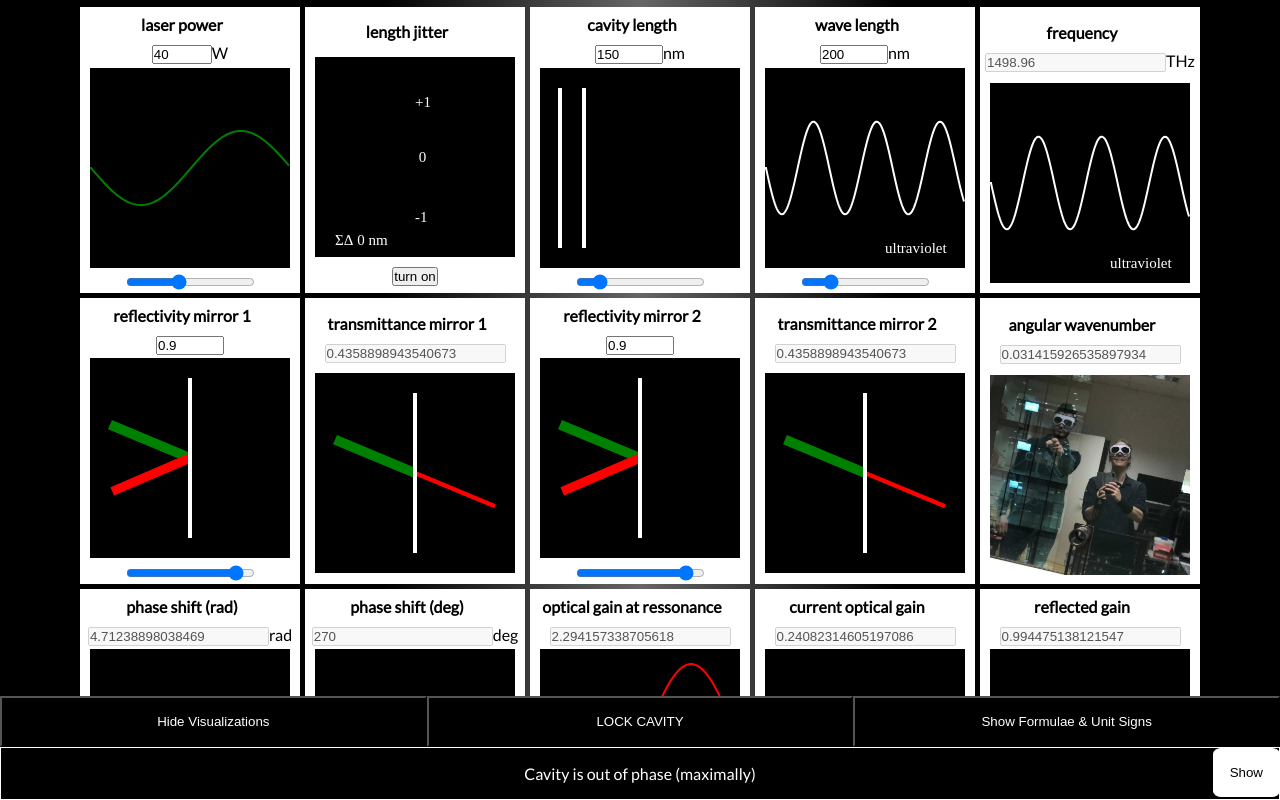
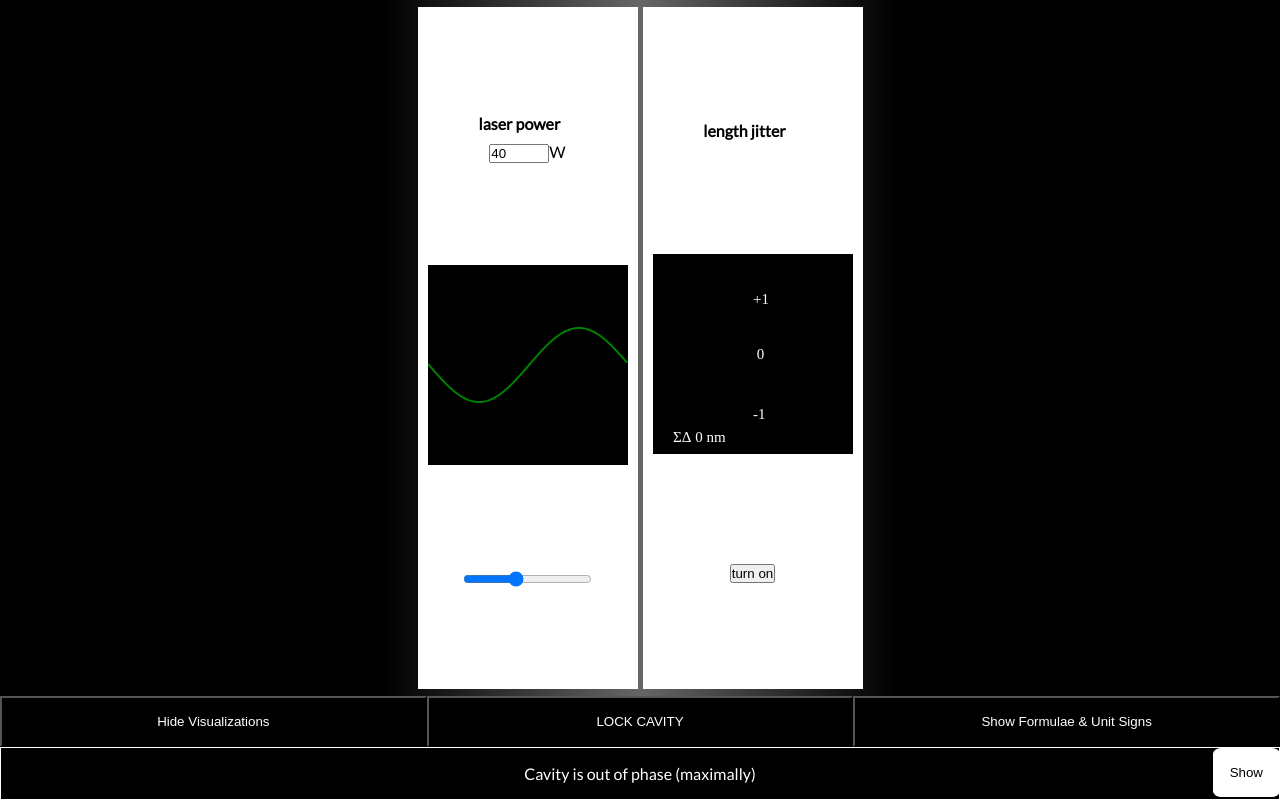
Before and after one commit to bmedicke/optical-cavity, a React (Create React App) app in the folder simulator/: page / in a window 1280 px wide. Built offline with nearby package versions, Linux system fonts and the light colour scheme; what better-react-mathjax would draw is missing.

Commit message:
map box-components (WIP)
Co-authored-by: Benjamin Medicke <bmedicke@gmail.com>

```diff
--- a/simulator/src/App.js
+++ b/simulator/src/App.js
@@ -71,6 +71,8 @@ function App() {
   const [showvisualizations, setShowvisualizations] = useState(true)
   const [wavelengthColor, setWavelengthColor] = useState({})
 
+  const [boxList, setBoxList] = useState([{}])
+
   // cavity controls
   const [isPowerSweeping, setIsPowerSweeping] = useState(false)
   const PowerSweep = withSweep(Box)
@@ -82,6 +84,31 @@ function App() {
 
   // BOTTOM
   const [isBottomCollapsed, setIsBottomCollapsed] = useState(true)
+
+  const list = [
+    {
+      label: 'laser power',
+      rgb: wavelengthColor,
+      hideCanvas: !showvisualizations,
+      formula: '\\(P\\)',
+      min: '0',
+      max: '100',
+      step: '1',
+      unit: 'W',
+      value: laserpower,
+      canvasplot: <Power power={laserpower} />,
+      setF: (e) => setLaserpower(e.target.value),
+      showFormula: showformulas,
+    },
+    {
+      label: 'length jitter',
+      isActive: isLengthJittering,
+      setIsActive: setIsLengthJittering,
+      setter: setCavitylength,
+      hideCanvas: !showvisualizations,
+      type: 'jitter',
+    },
+  ]
 
   useEffect(() => {
     setWavelengthColor(wavelength2rgb(wavelength))
@@ -240,6 +267,20 @@ function App() {
     <MathJaxContext>
       <div className="App">
         <div style={containerStyle} className="variable-wrapper">
+          {list.map((e) => {
+            let toReturn = null
+
+            switch (e.type) {
+              case 'jitter':
+                toReturn = <JitterBox {...e} />
+                break
+
+              default:
+                toReturn = <Box {...e} />
+            }
+
+            return toReturn
+          })}
           {/* <LengthSweep
             unit="s"
             label="length sweep"
@@ -258,6 +299,7 @@ function App() {
             setter={setLaserpower}
             hideCanvas={!showvisualizations}
           /> */}
+          {/*
           <Box
             label="laser power"
             rgb={wavelengthColor}
@@ -463,7 +505,7 @@ function App() {
             unit=""
             value={finesse}
             showFormula={showformulas}
-          />
+          /> */}
         </div>
         <div
           style={{ display: 'flex', flexFlow: 'row wrap' }}
```
